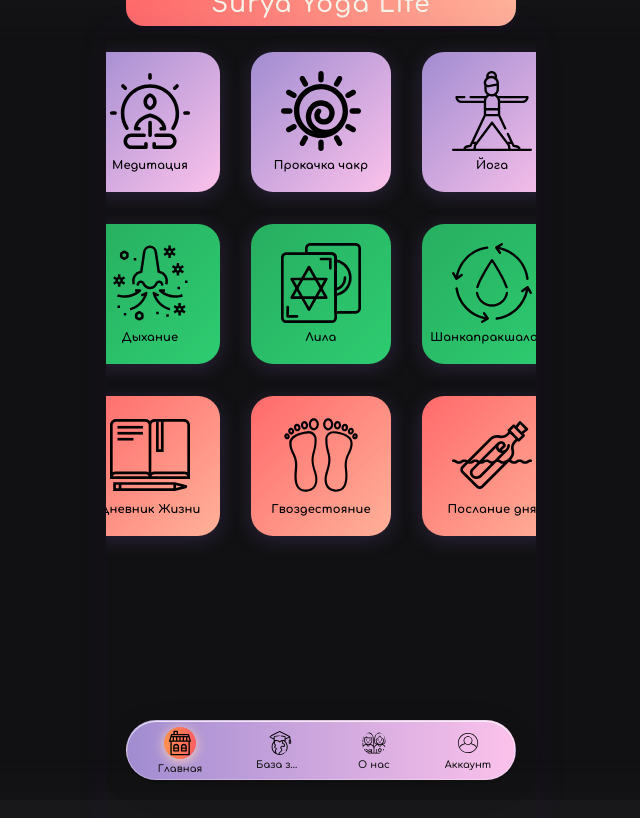
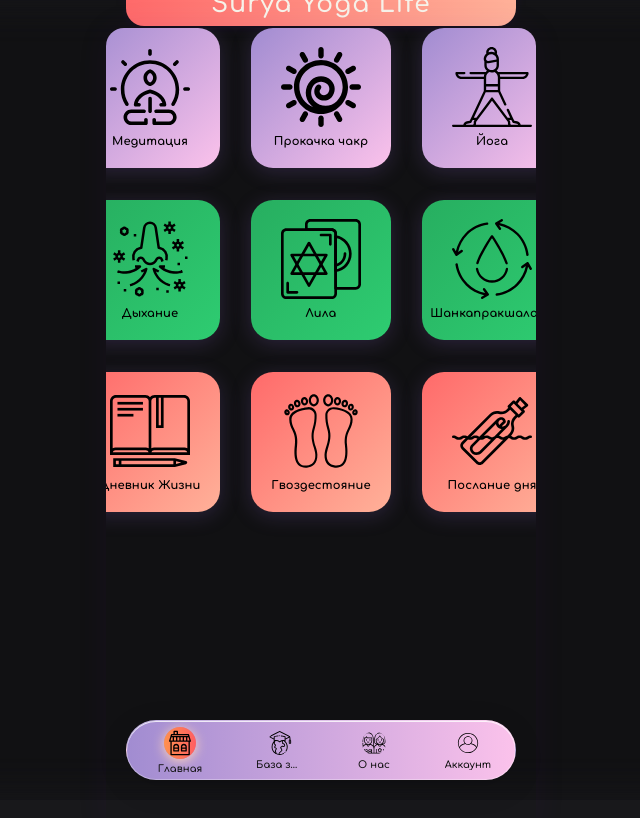
Before and after one commit to marselbeijing/Surya-Yoga-Life, a React (Create React App) app: page / in a window 1280 px wide. Shown: the top 818 px of the page, without its empty margins (319-959 px from the left). Built offline with nearby package versions, Linux system fonts and the light colour scheme.

Commit message:
Сетка с 9 иконками чуть смещена вниз (margin-top: 2vh, margin-bottom: 2vh)

```diff
--- a/src/components/MainSections.css
+++ b/src/components/MainSections.css
@@ -10,7 +10,8 @@
   padding: 0;
   box-sizing: border-box;
   flex: 1 1 0;
-  margin-top: 6vh;
+  margin-top: 2vh;
+  margin-bottom: 2vh;
 }
 
 .sections-grid {
```
